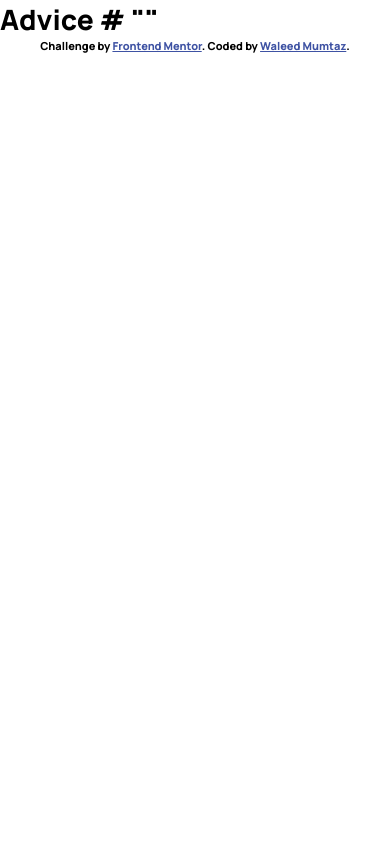
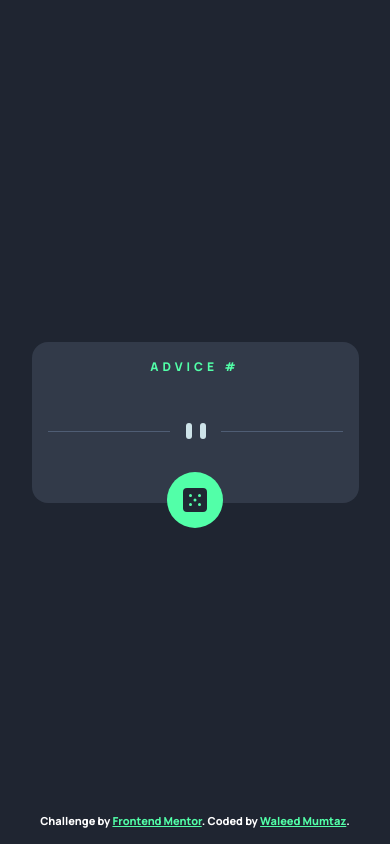
Before and after one commit to waleedmumtaz/advice-generator, a plain HTML site: page index.html in a window 390 px wide. Drawn offline with Linux system fonts and the light colour scheme; no server answers.

Commit message:
Developed mobile and desktop versions

```diff
--- a/index.html
+++ b/index.html
@@ -10,15 +10,39 @@
   </head>
   <body>
     <main>
-      Advice #<!-- Advice ID goes here -->
+      <!-- container -->
+      <div class="advice-container">
+        <!-- advice -->
+        <div>
+          <p class="advice-id">Advice #</p>
+          <h1 class="advice-text"></h1>
+        </div>
 
-      "<!-- Advice text goes here -->"
+        <!-- pattern -->
+        <div class="pattern">
+          <img src="/images/pattern-divider-mobile.svg" alt="pattern divider" />
+        </div>
+
+        <!-- dice -->
+        <div class="dice-container">
+          <button class="dice-img-container">
+            <img src="/images/icon-dice.svg" alt="dice" />
+          </button>
+        </div>
+      </div>
     </main>
+
+    <!-- footer -->
     <footer class="attribution">
       Challenge by
       <a href="https://www.frontendmentor.io?ref=challenge" target="_blank"
         >Frontend Mentor</a
-      >. Coded by <a href="#">Waleed Mumtaz</a>.
+      >. Coded by
+      <a href="https://twitter.com/WaleedMumtaaz" target="_blank"
+        >Waleed Mumtaz</a
+      >.
     </footer>
+
+    <script src="/script.js"></script>
   </body>
 </html>
--- a/script.js
+++ b/script.js
@@ -0,0 +1,24 @@
+const adviceIdEl = document.getElementsByClassName('advice-id')[0]
+const adviceTextEl = document.getElementsByClassName('advice-text')[0]
+const diceEl = document.getElementsByClassName('dice-container')[0]
+
+const apiUrl = 'https://api.adviceslip.com/advice'
+
+const fetchAdvice = async () => {
+  const response = await fetch(apiUrl)
+  const data = await response.json()
+
+  let adviceId = data.slip.id
+  let adviceText = data.slip.advice
+
+  adviceIdEl.append(adviceId)
+  adviceTextEl.innerHTML = adviceText
+}
+fetchAdvice()
+
+diceEl.addEventListener('click', () => {
+  adviceIdEl.innerHTML = 'Advice #'
+  adviceTextEl.innerHTML = ''
+
+  fetchAdvice()
+})
--- a/styles.css
+++ b/styles.css
@@ -3,8 +3,10 @@
 :root {
   --color-primary-light-cyan: hsl(193, 38%, 86%);
   --color-primary-neon-green: hsl(150, 100%, 66%);
+  --color-primary-neon-green-shadow: hsla(150, 100%, 66%, 0.5);
   --color-neutral-grayish-blue: hsl(217, 19%, 38%);
   --color-neutral-dark-grayish-blue: hsl(217, 19%, 24%);
+  --color-background: #1f2531;
 }
 
 * {
@@ -16,12 +18,77 @@
 body {
   font-family: 'Manrope', sans-serif;
   font-size: 28px;
+  background-color: var(--color-background);
+  min-height: 100vh;
+  display: flex;
+  flex-direction: column;
+  justify-content: center;
+  align-items: center;
+  position: relative;
+  padding-inline: 1rem;
+}
+
+.advice-container {
+  position: relative;
+  padding: 1rem;
+  background-color: var(--color-neutral-dark-grayish-blue);
+  border-radius: 1rem;
+  max-width: 30rem;
+}
+
+.advice-id {
+  color: var(--color-primary-neon-green);
+  text-transform: uppercase;
+  font-size: 0.75rem;
+  text-align: center;
+  letter-spacing: 0.25rem;
+}
+
+.advice-text {
+  color: white;
+  font-size: 1.5rem;
+  text-align: center;
+  padding-block-start: 1rem;
+}
+
+.pattern {
+  display: flex;
+  justify-content: center;
+  align-items: center;
+  padding-block-start: 2rem;
+  padding-block-end: 3rem;
+}
+
+.dice-container {
+  display: flex;
+  justify-content: center;
+  align-items: center;
+}
+
+.dice-img-container {
+  position: absolute;
+  bottom: -25px;
+  display: inline-flex;
+  padding: 1rem;
+  border-radius: 50%;
+  background-color: var(--color-primary-neon-green);
+  border: none;
+  cursor: pointer;
+}
+
+.dice-img-container:hover {
+  box-shadow: 0 0 24px 10px var(--color-primary-neon-green-shadow);
 }
 
 .attribution {
   font-size: 11px;
   text-align: center;
+  color: white;
+  margin-block-start: 10rem;
+  position: absolute;
+  bottom: 1rem;
 }
+
 .attribution a {
-  color: hsl(228, 45%, 44%);
+  color: var(--color-primary-neon-green);
 }
```
